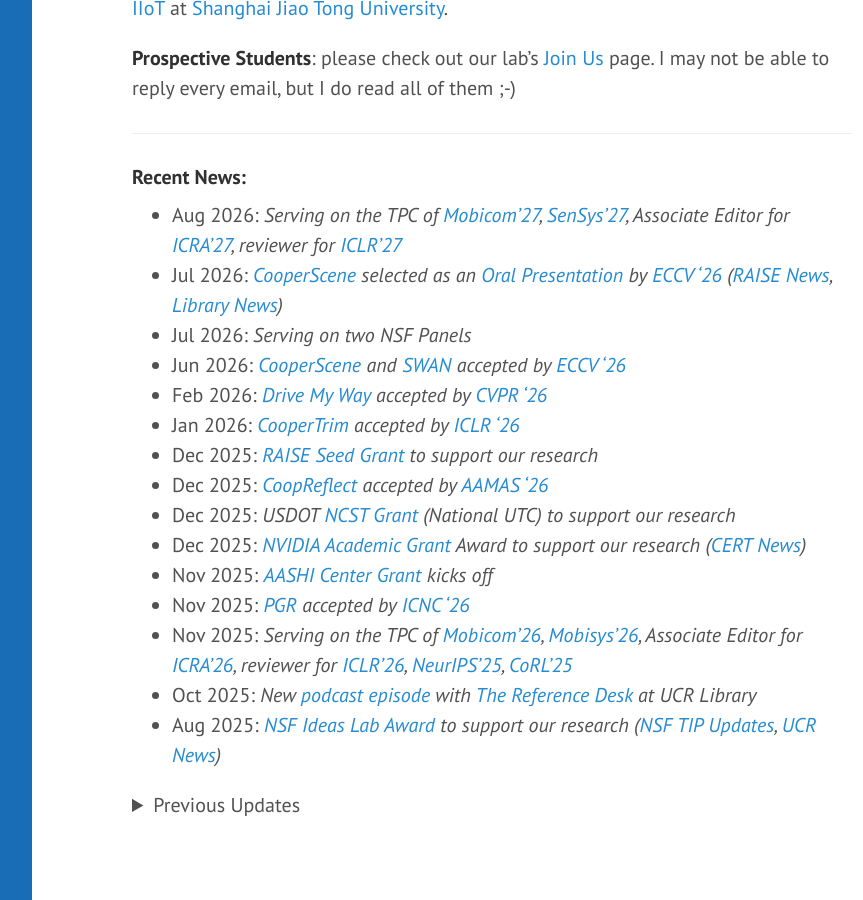
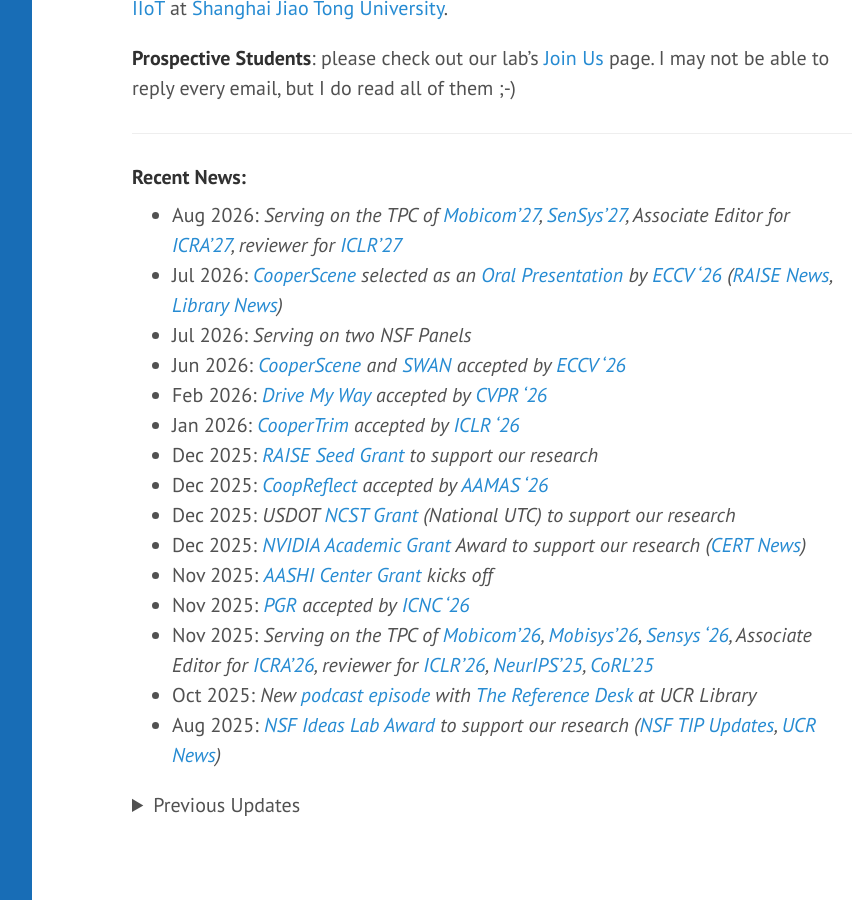
Before and after one commit to hangqiu/hangqiu.github.io, a Jekyll site: the page built from index.md, in a window 1280 px wide and 900 px high, scrolled down 607 px. Shown: the whole window, without its empty margins (328-1191 px from the left). Built offline with Jekyll 4.4.1, drawn with Linux system fonts in a browser that asks for light colours; a style sheet for code colours, icons or effects is not loaded.

Commit message:
Revise TPC serving entries for 2026 events
Updated the TPC serving details for Mobicom and Mobisys 2026, added Sensys 2026, and adjusted the ICLR and NeurIPS references.

```diff
--- a/_data/news.yml
+++ b/_data/news.yml
@@ -2,7 +2,7 @@
   date: 2026-08-14
 - title: "Serving on two NSF Panels"
   date: 2026-07-01
-- title: "Serving on the TPC of [Mobicom'26](https://www.sigmobile.org/mobicom/2026/), [Mobisys'26](https://www.sigmobile.org/mobisys/2026/), Associate Editor for [ICRA'26](https://2026.ieee-icra.org/), reviewer for [ICLR'26](https://iclr.cc/Conferences/2026), [NeurIPS'25](https://neurips.cc/Conferences/2025), [CoRL'25](https://www.corl.org/)"
+- title: "Serving on the TPC of [Mobicom'26](https://www.sigmobile.org/mobicom/2026/), [Mobisys'26](https://www.sigmobile.org/mobisys/2026/), [Sensys '26](https://sensys.acm.org/2026/), Associate Editor for [ICRA'26](https://2026.ieee-icra.org/), reviewer for [ICLR'26](https://iclr.cc/Conferences/2026), [NeurIPS'25](https://neurips.cc/Conferences/2025), [CoRL'25](https://www.corl.org/)"
   date: 2025-11-01
 - title: "Attended [National Academy of Engineering Early Career Engineering Convocation (E2C2)](https://www.nae.edu/326607/2025-NAE-National-Meeting-Engineering-Innovation-for-a-Brighter-Future#tabs)"
   date: 2025-02-01
```
